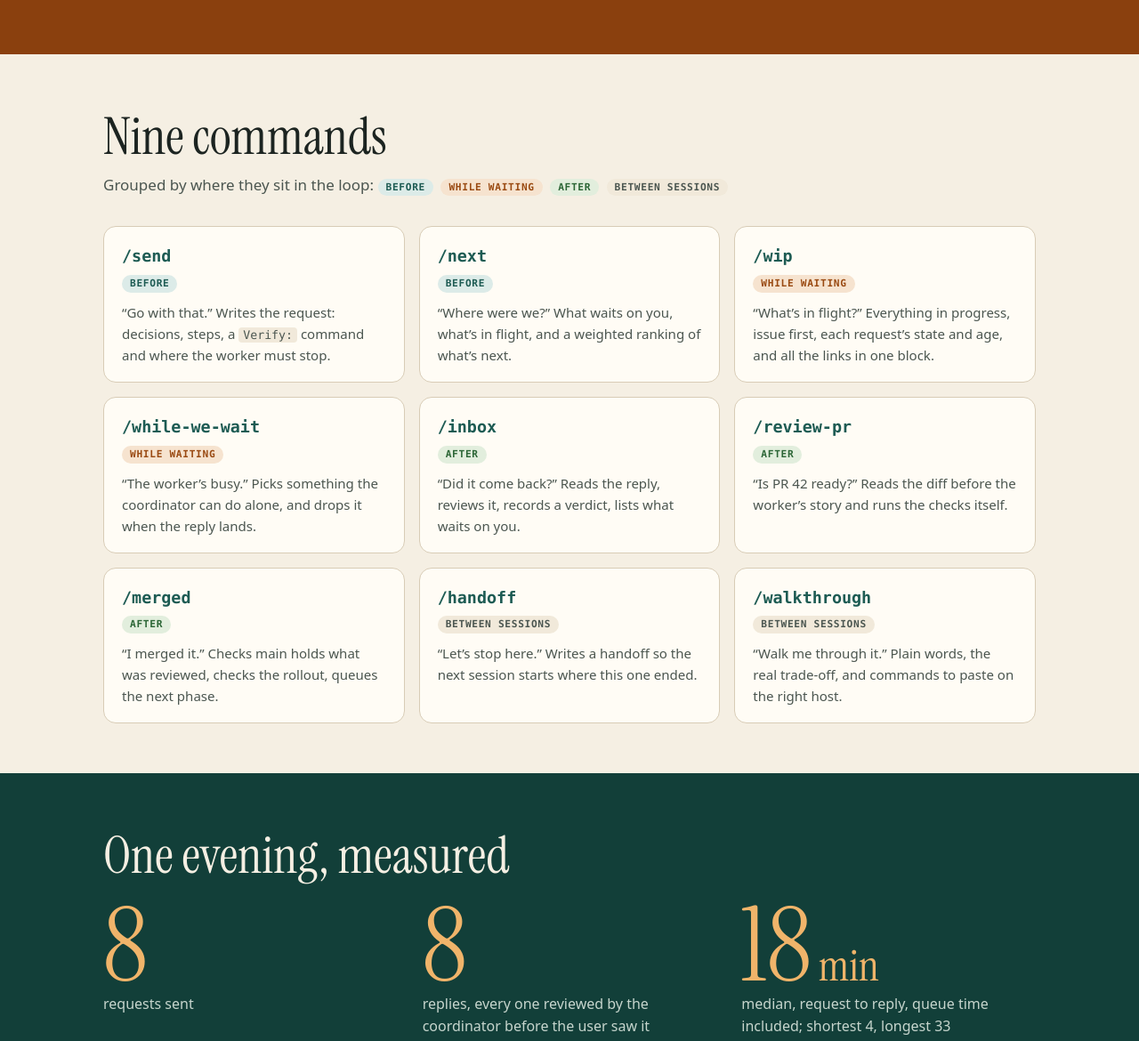
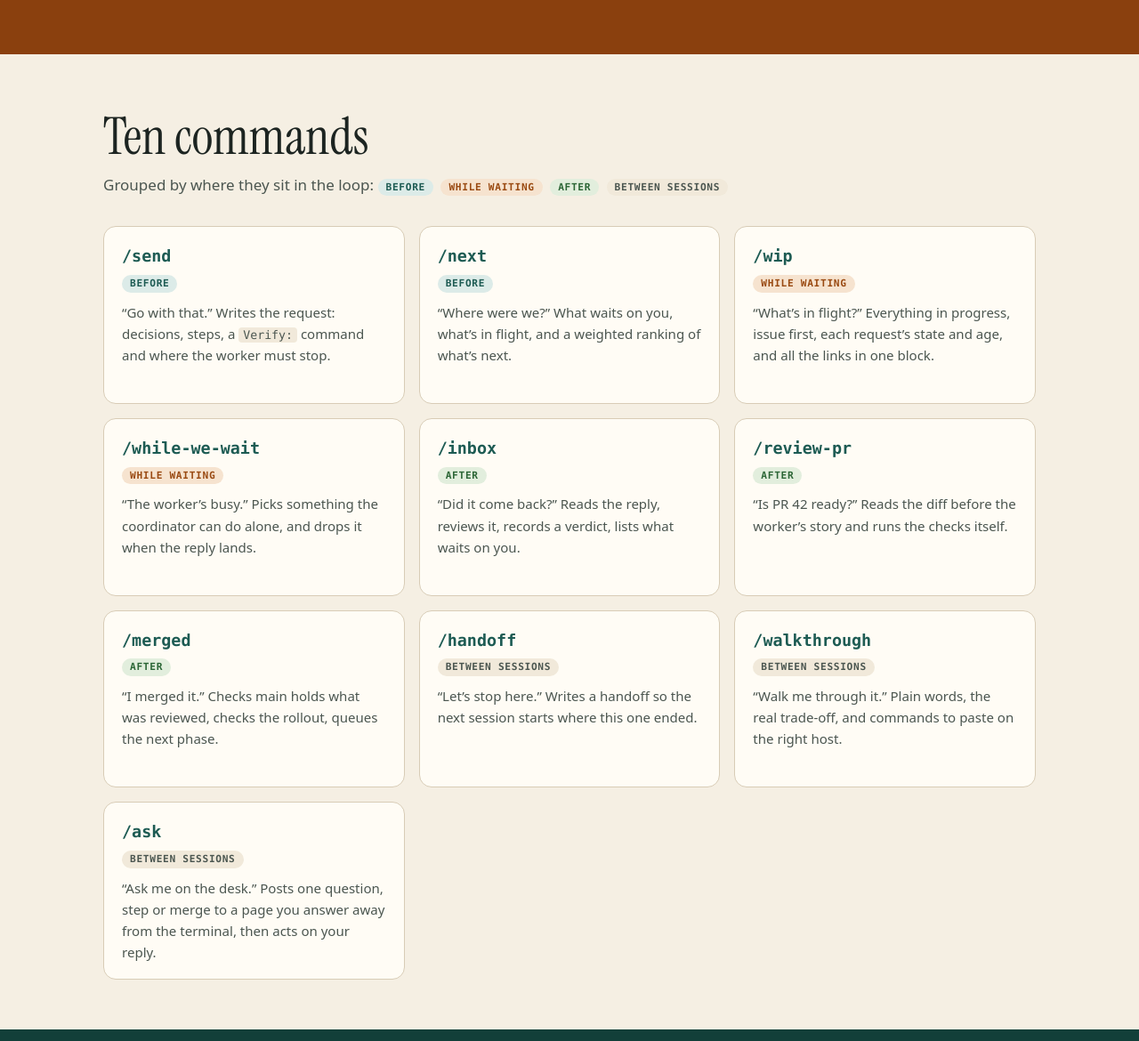
Before and after one commit to kamiqasi/claude-coordinator-kit, a plain HTML site: page docs/index.html in a window 1280 px wide. Shown: the part 2081-3251 px from the top of the page at 89% size. Drawn offline with Linux system fonts and the light colour scheme.

Commit message:
coordinator kit 1.2.0: /ask, a desk outside the terminal for the user's answers
- skills/ask: post one question, step or merge to the desk, watch for the
  answer, act on it as the user's own words (receipt, then resolve)
- coordinator-setup.example: an optional desk block (post, watch, replies,
  format); empty means no desk, and /ask asks in chat
- README, the site's commands and the marketplace description: ten commands
- tests/check_kit.py: ask is expected

Co-Authored-By: Claude Opus 5.5 <noreply@anthropic.com>

```diff
--- a/docs/index.html
+++ b/docs/index.html
@@ -4,7 +4,7 @@
 <meta charset="utf-8">
 <meta name="viewport" content="width=device-width, initial-scale=1">
 <title>Coordinator kit for Claude Code</title>
-<meta name="description" content="Nine Claude Code skills that turn one session into a coordinator: it writes the spec, a worker session builds, the coordinator reviews, and you merge.">
+<meta name="description" content="Ten Claude Code skills that turn one session into a coordinator: it writes the spec, a worker session builds, the coordinator reviews, and you merge.">
 <meta name="color-scheme" content="light dark">
 <link rel="stylesheet" href="style.css">
 </head>
@@ -199,7 +199,7 @@ tests: … -&gt; 25 run, OK</code></pre>
 </section>
 
 <section class="wrap" id="commands" aria-labelledby="cmd-h">
-  <h2 id="cmd-h">Nine commands</h2>
+  <h2 id="cmd-h">Ten commands</h2>
   <p class="lede">Grouped by where they sit in the loop: <span class="g g-before">before</span> <span class="g g-wait">while waiting</span> <span class="g g-after">after</span> <span class="g g-between">between sessions</span></p>
   <ul class="cards">
     <li><h3><code>/send</code></h3><span class="g g-before">before</span><p>“Go with that.” Writes the request: decisions, steps, a <code>Verify:</code> command and where the worker must stop.</p></li>
@@ -211,6 +211,7 @@ tests: … -&gt; 25 run, OK</code></pre>
     <li><h3><code>/merged</code></h3><span class="g g-after">after</span><p>“I merged it.” Checks main holds what was reviewed, checks the rollout, queues the next phase.</p></li>
     <li><h3><code>/handoff</code></h3><span class="g g-between">between sessions</span><p>“Let’s stop here.” Writes a handoff so the next session starts where this one ended.</p></li>
     <li><h3><code>/walkthrough</code></h3><span class="g g-between">between sessions</span><p>“Walk me through it.” Plain words, the real trade-off, and commands to paste on the right host.</p></li>
+    <li><h3><code>/ask</code></h3><span class="g g-between">between sessions</span><p>“Ask me on the desk.” Posts one question, step or merge to a page you answer away from the terminal, then acts on your reply.</p></li>
   </ul>
 </section>
 
```
Also changed, not shown: .claude-plugin/marketplace.json, .claude-plugin/plugin.json, 4 other files.
